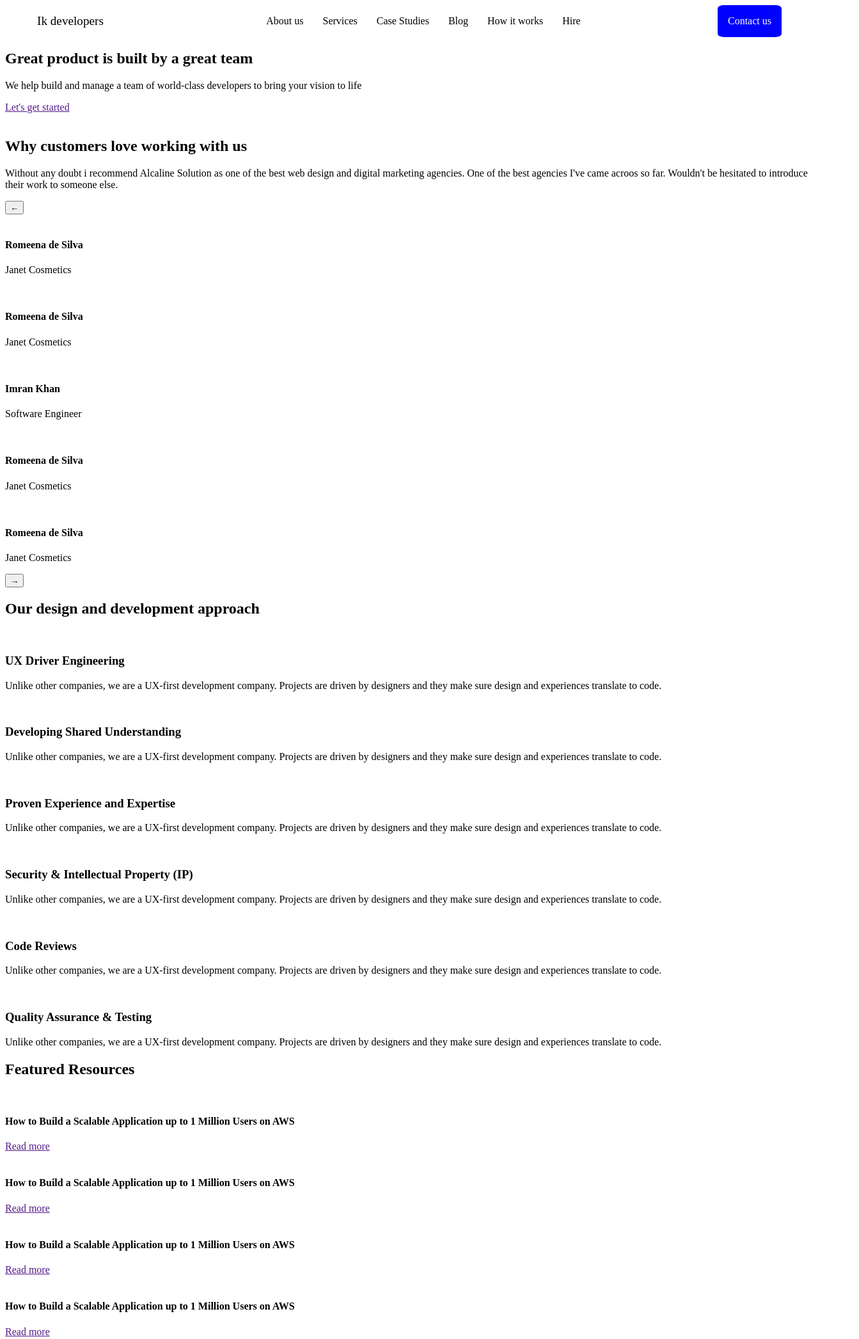
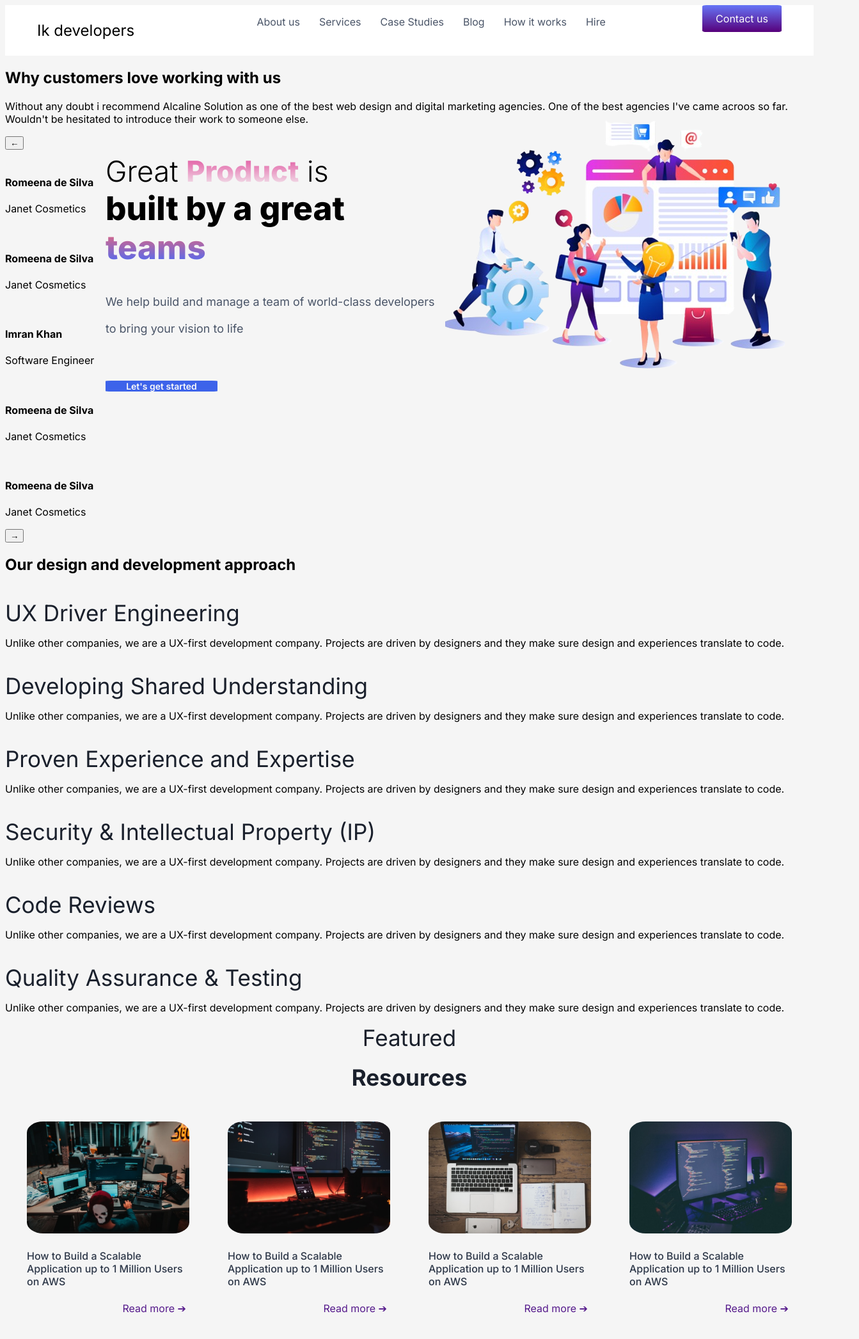
Before and after one commit to marcianitauwu/LandigPage_IKDevelopers, a plain HTML site: page index.html in a window 1280 px wide. Shown: the top 2093 px of the page at 64% size, 1343 px wide, since content can reach past the window. Drawn offline with Linux system fonts and the light colour scheme; a web font is replaced by a local one.

Commit message:
article 1 y 4. Footer completo

```diff
--- a/estilos.css
+++ b/estilos.css
@@ -1,6 +1,16 @@
+@import url('https://fonts.googleapis.com/css2?family=Inter:ital,opsz,wght@0,14..32,100..900;1,14..32,100..900&family=Romanesco&display=swap');
+
+body{
+    background-color:#f5f5f5 ;
+    font-family: "Inter";
+}
+:root{
+}
 #navbar{
     display: flex;
     justify-content: space-between;
+    height: 79px;
+    background-color: white;
 }
 .navbar-list-central{
     display: flex;
@@ -11,6 +21,9 @@
 .navbar-list-central a{
     color: black;
     text-decoration: none;
+    font-size: 16px;
+    color: #4A5568;
+
 
 }
 
@@ -20,19 +33,183 @@
     justify-content: center;
     align-content: center;
     margin-right: 50px;
-    background-color: blue;
-    color: white;
-    width: 100px;
+    background: linear-gradient(#6675F7,#57007B);
+    color: #FAFAFA;
+    width: 124px;
+    height: 42px;
     display: flex;
     justify-content: center;
     align-items: center;
+    border-radius: 5%;
+
+
+}
+
+#navbar-izq{
+    font-size: 24px;
+    justify-content: space-between;
+    align-content: center;
+    padding-left: 50px;
+}
+
+.logo{
+    position: absolute;
+    top: 144px;
+    left: 165px;
+    display: flex;
+    height: 546px;
+    width: 1145px;
+    align-items: center;
+    justify-content: center;
+
+}
+.logo-imagen{
+    width: 614px;
+    height: 546px;
+}
+
+.logo-contenido{
+    width: 531px;
+    height: 355px;
+    display: flex;
+    flex-direction: column;
+
+}
+.titulo-morado-claro{
+    background: linear-gradient(#DE4396, #0D1C9F00);
+  -webkit-background-clip: text;
+  -webkit-text-fill-color: transparent;
+  font-weight: 800;
+
+}
+.titulo-morado{
+    background: linear-gradient(#F7666F, #406AFF);
+  -webkit-background-clip: text;
+  -webkit-text-fill-color: transparent;
+  font-weight: 800;
+
+}
+.logo-contenido h1{
+    font-size: 45px;
+    font-weight: 300;
+    margin: 0;
+
+
+}
+.logo-contenido h1 b{
+    font-size: 51px;
+    font-weight: 800;
+
+}
+.logo-contenido p{
+    padding-top: 5%;
+    font-size: 18px;
+    font-weight: 400;
+    color: #4A5568;
+}
+
+.logo-contenido a{
+    height: 52px;
+    width: 175px;
+    font-size: 14px;
+    font-weight: 600;
+    color: #FAFAFA;
+    background-color: #3D63EA;
+    text-decoration: none;
+    display: flex;
+    justify-content: center;
+    align-items: center;
+    border-radius: 5%;
+    margin-top: 10%;
+    padding: 0;
+}
+
+.recursos{
+
+height: 489;
+display: flex;
+flex-direction: column;
+align-items: center;
+margin-bottom: 10%;
+}
+#recursos-titulo{
+    display: flex;
+    flex-direction: column;
+    align-items: center;
+    gap: 20px;
+
+}
+.recursos h2,h3{
+    color: #1A202C;
+    font-weight: 400;
+    font-size: 35px;
+    margin: 0;
+    padding: 0%;
+}
+.recurso h4{
+    color: #2D3748;
+    font-size: 16px;
+    font-weight: 500;
+}
+.recursos-contenido{
+
+    display: flex;
+    gap: 60px;
+    width: 1196px;
+    height: 315px;
+}
+.recurso a{
+    text-decoration: none;
+    display: flex;
+    justify-content: right;
+    padding-right: 2%;
+
+}
+
+
+.recurso{
+    gap: 20px;
+    padding-top: 4%;
+}
+.recurso img{
+    width: 254px;
+    height: 175px;
     border-radius: 10%;
 
 }
 
-#navbar-izq{
+
+.footer-contenido{
+    width: 1230px;
+    height: 294px;
+    display: flex;
+    margin-top: 34px;
+    margin-bottom: 34px;
+    margin-left: 105px;
+    margin-right: 105px;
+    align-content: center;
+    justify-content: space-between;
+    color: #718096;
+    line-height: 30px;
+}
+.footer-contenido img{
+    width: 34px;
+    height: 34px;
+}
+.footer-contenido ul{
+    list-style: none;
+    padding: 0;
+}
+.footer-contenido a{
+    text-decoration: none;
+    color: #718096;
+}
+.redes{
+    display: flex;
+    align-items: end;
+}
+.copyright{
+    display: flex;
+    align-content: center;
     justify-content: center;
-    align-content: center;
-    padding-left: 50px;
-    font-size: larger;
 }
--- a/index.html
+++ b/index.html
@@ -27,14 +27,16 @@
         </main>
 
         <section class="logo">
-            <div class="logo-contenido">
-                <h1>Great product is built by a great team</h1>
-                <p>We help build and manage a team of world-class developers to bring your vision to life</p>
-                <a href="" class="start">Let's get started</a>
-            </div>
-            <div class="logo-imagen">
-                <img src="images/" alt="">
-            </div>
+
+                <div class="logo-contenido">
+                    <h1><span>Great</span> <span class="titulo-morado-claro">Product</span> <span>is</span> <br>
+                        <b><span id="titulo-negrilla">built by a great <span class="titulo-morado">teams</span></b></h1>
+                    <p>We help build and manage a team of world-class developers <br> <br> to bring your vision to life</p>
+                    <a href="" class="start">Let's get started</a>
+                </div>
+                <div class="logo-imagen">
+                    <img src="imagenes\imagenEquipo.png" alt="imagen Equipo">
+                </div>
         </section>
 
         <section class="experiencias">
@@ -142,30 +144,33 @@
         </section>
 
         <section class="recursos">
-            <h2>Featured Resources</h2>
+            <div id="recursos-titulo">
+            <h2>Featured </h2>
+            <h3><b>Resources</b></h3>
+            </div>
             <div class="recursos-contenido">
                 <div class="recurso">
-                    <img src="images/" alt="">
+                    <img src="imagenes\imagen1_Recursos.png" alt="imagen recurso 1">
                     <h4>How to Build a Scalable Application up to 1 Million Users on AWS</h4>
-                    <a href="">Read more</a>
+                    <a href="">Read more ➔</a>
                 </div>
 
                 <div class="recurso">
-                    <img src="images/" alt="">
+                    <img src="imagenes\imagen2_Recursos.png" alt="imagen recurso 2">
                     <h4>How to Build a Scalable Application up to 1 Million Users on AWS</h4>
-                    <a href="">Read more</a>
+                    <a href="">Read more ➔</a>
                 </div>
 
                 <div class="recurso">
-                    <img src="images/" alt="">
+                    <img src="imagenes\imagen3_Recursos.png" alt="imagen recurso 3">
                     <h4>How to Build a Scalable Application up to 1 Million Users on AWS</h4>
-                    <a href="">Read more</a>
+                    <a href="">Read more ➔</a>
                 </div>
 
                 <div class="recurso">
-                    <img src="images/" alt="">
+                    <img src="imagenes\imagen4_Recursos.png" alt="imagen recurso 4">
                     <h4>How to Build a Scalable Application up to 1 Million Users on AWS</h4>
-                    <a href="">Read more</a>
+                    <a href="">Read more ➔</a>
                 </div>
 
             </div>
@@ -175,7 +180,7 @@
             <div class="footer-contenido">
                 <div>
                     <h4>Ik developers</h4>
-                    <p>Lorem Ipsum is simply dummy text of the printing and typesetting industry.</p>
+                    <p>Lorem Ipsum is simply dummy text of the <br>printing and typesetting industry.</p>
                 </div>
 
                 <div>
@@ -193,16 +198,17 @@
 
                 <div>
                     <h4>Contact us</h4>
-                    <p>Lorem Ipsum is simply dummy text of the printing and typesetting industry</p>
+                    <p>Lorem Ipsum is simply dummy text of the <br>printing and typesetting industry</p>
                     <p>+923183561921</p>
                 </div>
+                <div class="redes">
+                <a href=""><img src="imagenes/facebook.png" alt="facebook"></a>
+                <a href=""><img src="imagenes/instagram.png" alt="instagram"></a>
+                <a href=""><img src="imagenes/twitter.png" alt="twitter"></a>
+                <a href=""><img src="imagenes/linkedin.png" alt="linkedin"></a>
             </div>
-            <div class="redes">
-                <a href=""><img src="images/" alt="">facebook</a>
-                <a href=""><img src="images/" alt="">instagram</a>
-                <a href=""><img src="images/" alt="">twitter</a>
-                <a href=""><img src="images/" alt="">linkedin</a>
             </div>
+
             <p class="copyright">© 2023 Copyright by IK Developers. All rights reserved.</p>
         </footer>
 
```
Also changed, not shown: imagenes/facebook.png (added), imagenes/imagen1_Recursos.png (added), imagenes/imagen2_Recursos.png (added), imagenes/imagen3_Recursos.png (added), imagenes/imagen4_Recursos.png (added), imagenes/imagenEquipo.png (added), imagenes/instagram.png (added), imagenes/linkedin.png (added), imagenes/twitter.png (added).
